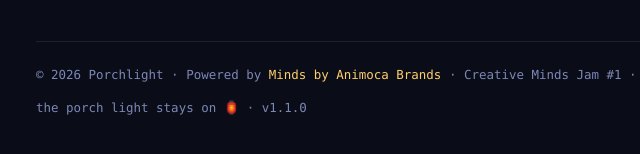
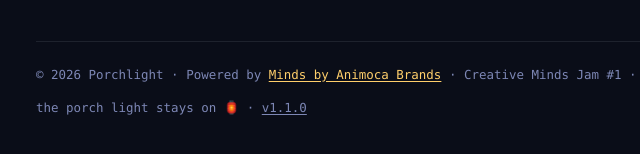
Before and after one commit to edycutjong/porchlight, a website: page site/index.html in a window 1280 px wide. Shown: the part 10259-10413 px from the top of the page, 88-728 px from the left. Drawn offline with Linux system fonts and the light colour scheme.

Commit message:
fix(site): underline footer prose links so they are distinguishable without color
Resolves Lighthouse a11y 'link-in-text-block' — the Powered-by link in the
footer relied on amber color alone; adds an underline cue.

```diff
--- a/site/index.html
+++ b/site/index.html
@@ -512,6 +512,7 @@ footer{background:#0a0d18;border-top:1px solid var(--line-soft);padding:52px 0 4
   display:flex;flex-wrap:wrap;gap:12px;justify-content:space-between;
   font-size:.78rem;color:var(--whisper);font-family:var(--mono);
 }
+.foot-bottom a{text-decoration:underline;text-underline-offset:2px}
 
 /* ============ REDUCED MOTION ============ */
 @media (prefers-reduced-motion: reduce){
```
